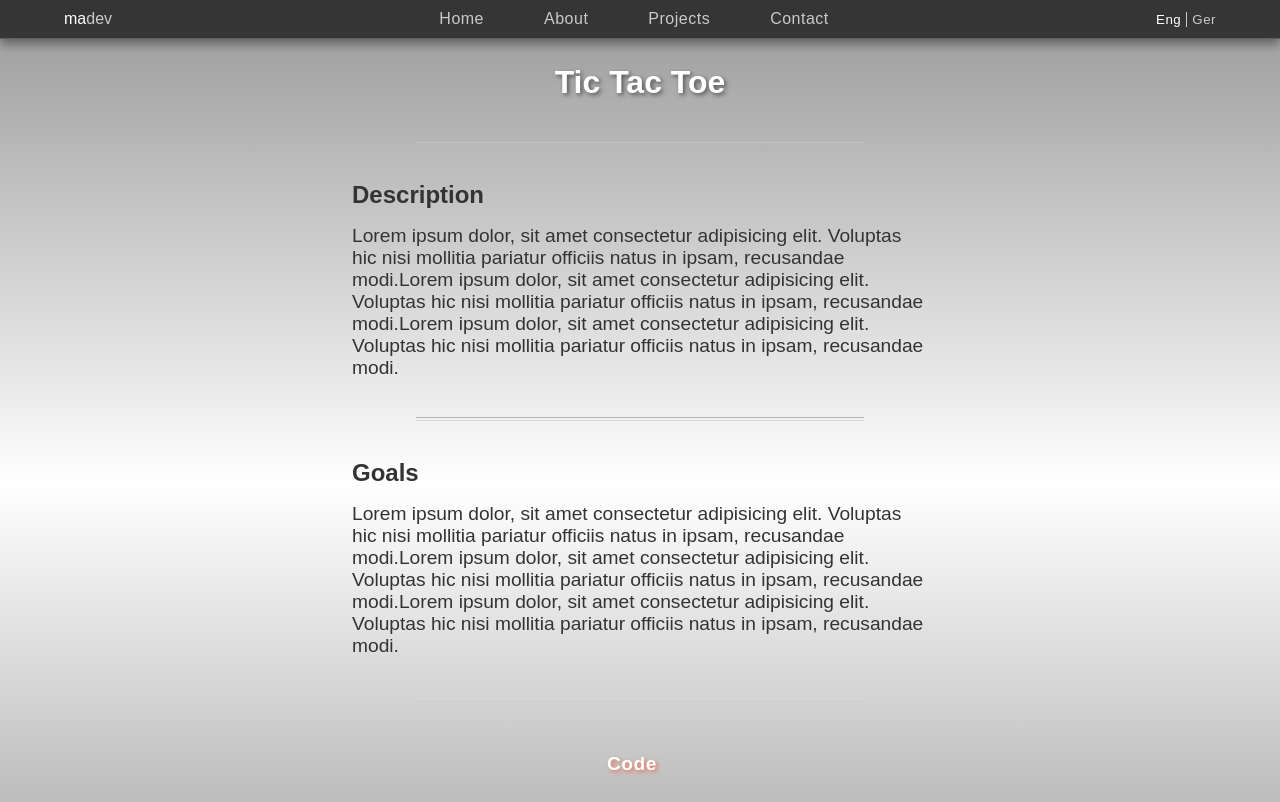
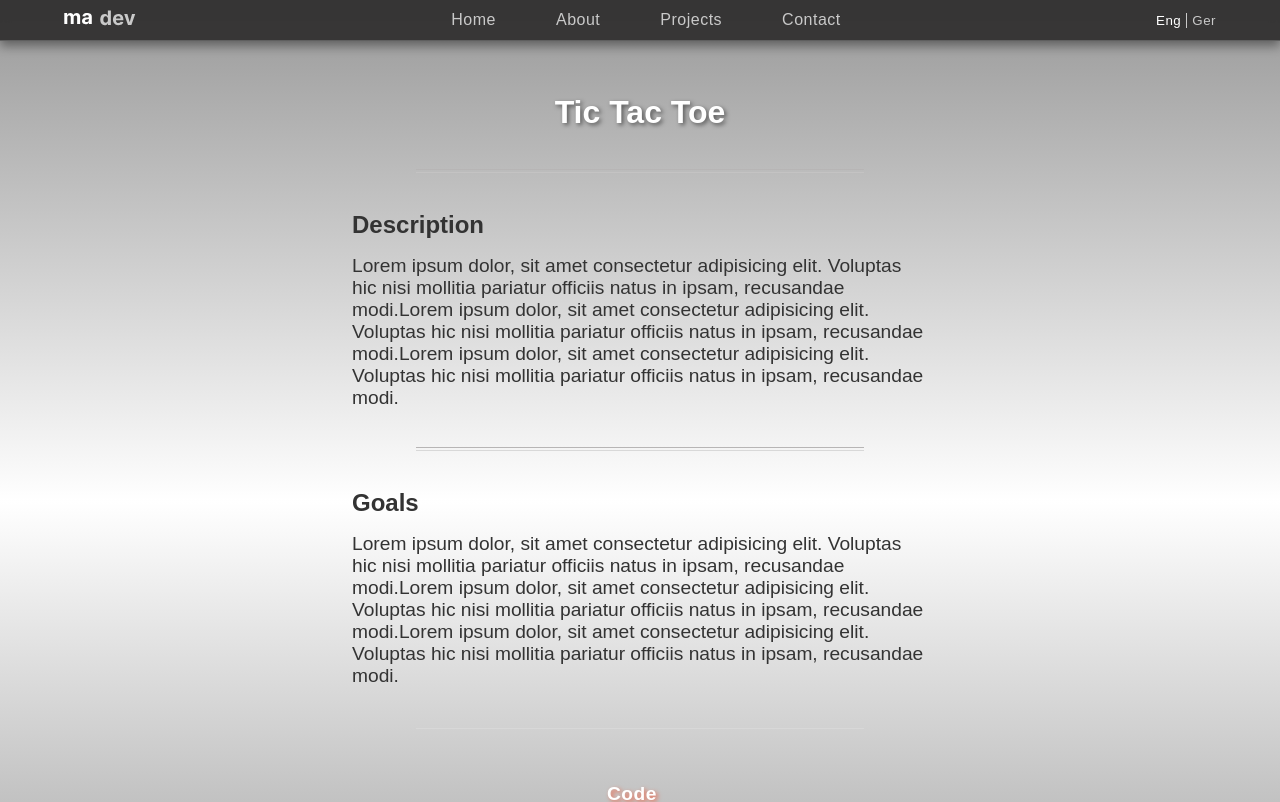
Before and after one commit to miles-advani/Portfolio, a React (Vite) app: page /blog/collaboration002 in a window 1280 px wide. Shown: the top 802 px of the page. Built offline with nearby package versions, Linux system fonts and the light colour scheme; no server answers; some icons are missing.

Commit message:
Added logo svg and favicon svg

```diff
--- a/index.html
+++ b/index.html
@@ -2,7 +2,7 @@
 <html lang="en">
   <head>
     <meta charset="UTF-8" />
-    <link rel="icon" type="image/svg+xml" href="/vite.svg" />
+    <link rel="icon" type="image/svg+xml" href="/tab-logo.svg" />
     <meta name="viewport" content="width=device-width, initial-scale=1.0" />
     <title>Portfolio: Miles Advani</title>
 
--- a/src/components/logo/Logo.css
+++ b/src/components/logo/Logo.css
@@ -1,4 +1,4 @@
-.logo span {
+/* .logo span {
     color: #c9c9c9;
   }
 
@@ -9,4 +9,14 @@
   }
   .logo :hover {
     text-shadow: 0 0 50px #e6e6e6;
-  }
+  } */
+
+.logo img {
+  /* width: 90px;  */
+  /* height: auto;  */
+  transition: filter 0.3s ease;
+}
+
+.logo img:hover {
+  filter: brightness(1.2) drop-shadow(0 0 10px #e6e6e6);
+}
--- a/src/components/logo/Logo.jsx
+++ b/src/components/logo/Logo.jsx
@@ -1,11 +1,23 @@
 import { HashLink as Link } from "react-router-hash-link";
+import logo from '../../assets/logo.svg';
 import "./Logo.css";
 
+// export default function Logo() {
+//     return (
+//       <ul className="logo">
+//         <li>
+//         <Link to="/#top">ma<span>dev</span></Link>
+//         </li>
+//       </ul>
+//     );
+//   }
 export default function Logo() {
   return (
     <ul className="logo">
       <li>
-        <Link to="/#top">ma<span>dev</span></Link>
+        <Link to="/#top">
+          <img src={logo} alt="Logo" />
+        </Link>
       </li>
     </ul>
   );
--- a/src/pages/blog-posts/BlogPosts.css
+++ b/src/pages/blog-posts/BlogPosts.css
@@ -14,6 +14,7 @@
 
 .blog-header {
   width: 50%;
+  margin-top: 30px;
   display: flex;
   justify-content: center;
   align-items: center;
```
Also changed, not shown: public/tab-logo.svg (added), src/assets/logo.svg (added), src/components/blog-post/BlogPost.jsx (line endings or trailing spaces). Lines whose indentation alone changed are shown as unchanged.
